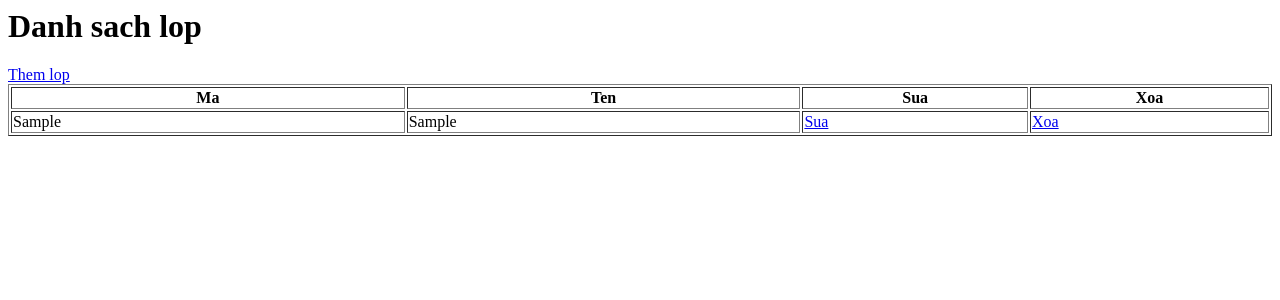
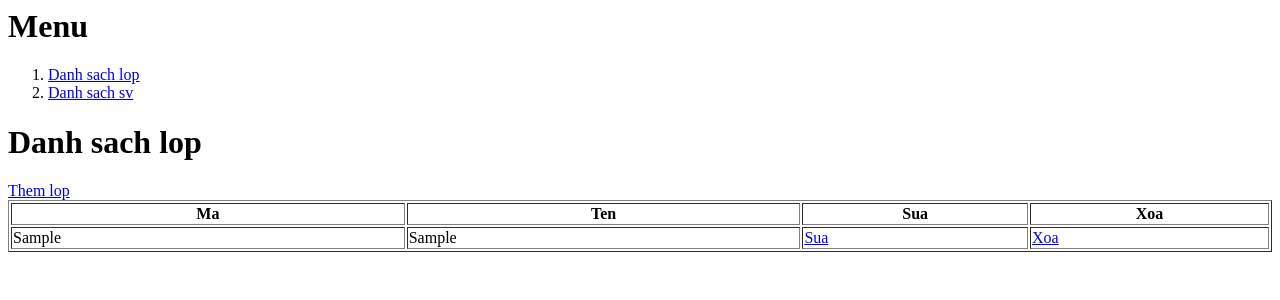
Before and after one commit to quocdat22/web, a PHP site: page /?controller=lop in a window 1280 px wide. Shown: the top 300 px of the page. Run offline with PHP 8.4, Linux system fonts and the light colour scheme; tables that the repository leaves empty or names only in its code hold one stand-in row (values such as "Sample post").

Commit message:
sv_lop_index

```diff
--- a/index.php
+++ b/index.php
@@ -1,5 +1,4 @@
 <?php
-
 
 $controller =  $_GET['controller'] ?? '';
 $action =  $_GET['action'] ?? '';
--- a/view/lop_view/index.php
+++ b/view/lop_view/index.php
@@ -1,3 +1,5 @@
+<?php include 'view/menu.php'; ?>
+
 <h1>Danh sach lop</h1>
 
 <a href="?action=create&controller=lop">Them lop</a>
--- a/view/sinh_vien_view/index.php
+++ b/view/sinh_vien_view/index.php
@@ -1,3 +1,4 @@
+<?php include 'view/menu.php'; ?>
 <h1>Danh sach sinh vien</h1>
 
 <a href="?action=create&controller=sinh_vien">Them sinh_vien</a>
```
